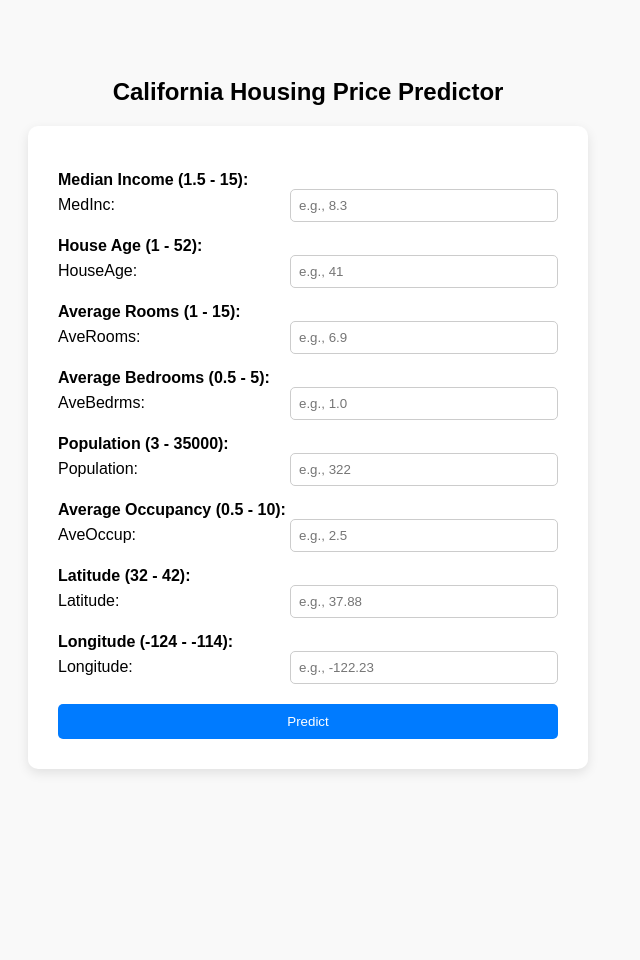
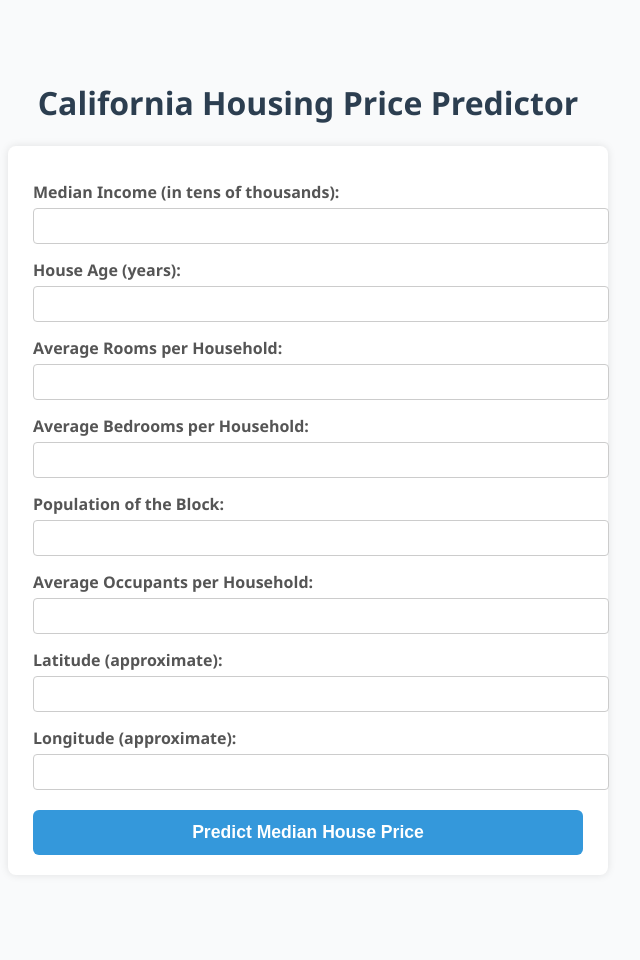
Before and after one commit to shreeyanshm/California-Housing, a Flask app: page / in a window 1280 px wide. Shown: the whole page, without its empty margins (332-972 px from the left). Before the commit the page ends 773 px from the top, so only its background shows below. Run offline with Flask 3, Linux system fonts and the light colour scheme; parts of the project's set-up code (start-up, migrations or seed data) failed here and were passed over.

Commit message:
html file updated

```diff
--- a/templates/home.html
+++ b/templates/home.html
@@ -1,129 +1,115 @@
 <!DOCTYPE html>
 <html lang="en">
 <head>
-    <meta charset="UTF-8">
-    <title>California Housing Price Prediction</title>
+    <meta charset="UTF-8" />
+    <meta name="viewport" content="width=device-width, initial-scale=1" />
+    <title>California Housing Price Predictor</title>
     <style>
         body {
-            font-family: Arial, sans-serif;
-            background: #f9f9f9;
+            font-family: 'Segoe UI', Tahoma, Geneva, Verdana, sans-serif;
+            max-width: 600px;
+            margin: 40px auto;
+            padding: 20px;
+            background: #f9fafb;
+            color: #333;
+        }
+        h1 {
             text-align: center;
-            padding-top: 50px;
+            color: #2c3e50;
         }
-
         form {
-            background: white;
-            padding: 30px;
-            margin: auto;
-            width: 500px;
-            border-radius: 10px;
-            box-shadow: 0px 4px 12px rgba(0, 0, 0, 0.1);
-            text-align: left;
+            background: #fff;
+            padding: 20px 25px;
+            border-radius: 8px;
+            box-shadow: 0 0 8px rgba(0,0,0,0.1);
+            margin-bottom: 25px;
         }
-
         label {
             display: block;
+            margin: 15px 0 5px;
+            font-weight: 600;
+            color: #555;
+        }
+        input[type="number"] {
+            width: 100%;
+            padding: 8px 12px;
+            border-radius: 4px;
+            border: 1px solid #ccc;
+            font-size: 1rem;
+        }
+        button {
+            margin-top: 20px;
+            width: 100%;
+            padding: 12px;
+            background-color: #3498db;
+            border: none;
+            color: white;
+            font-weight: 700;
+            font-size: 1.1rem;
+            border-radius: 6px;
+            cursor: pointer;
+            transition: background-color 0.3s ease;
+        }
+        button:hover {
+            background-color: #2980b9;
+        }
+        .result {
+            background: #dff0d8;
+            border: 1px solid #3c763d;
+            color: #3c763d;
+            padding: 15px 20px;
+            border-radius: 6px;
+            font-size: 1.25rem;
+            font-weight: 700;
+            text-align: center;
             margin-top: 15px;
-            font-weight: bold;
         }
-
-        .input-group {
-            display: flex;
-            align-items: center;
-            justify-content: space-between;
-        }
-
-        .input-group input[type="text"] {
-            width: 250px;
-            padding: 8px;
-            margin-left: 10px;
-            border: 1px solid #ccc;
-            border-radius: 5px;
-        }
-
-        input[type="submit"] {
-            background-color: #007BFF;
-            color: white;
-            padding: 10px 20px;
-            border: none;
-            border-radius: 5px;
-            margin-top: 20px;
-            cursor: pointer;
-            width: 100%;
-        }
-
-        input[type="submit"]:hover {
-            background-color: #0056b3;
-        }
-
-        .result {
-            margin-top: 20px;
-            font-weight: bold;
-            color: green;
+        .note {
+            font-size: 0.9rem;
+            color: #666;
+            margin-top: 5px;
             text-align: center;
+            font-style: italic;
         }
     </style>
 </head>
 <body>
+    <h1>California Housing Price Predictor</h1>
+    <form method="POST" action="/predict">
+        <label for="MedInc">Median Income (in tens of thousands):</label>
+        <input type="number" id="MedInc" name="MedInc" step="0.01" min="0" max="15" required />
 
-    <h2>California Housing Price Predictor</h2>
-    <form action="/predict" method="POST">
+        <label for="HouseAge">House Age (years):</label>
+        <input type="number" id="HouseAge" name="HouseAge" step="1" min="0" max="50" required />
 
-        <label>Median Income (1.5 - 15):</label>
-        <div class="input-group">
-            <span>MedInc:</span>
-            <input type="text" name="MedInc" placeholder="e.g., 8.3">
-        </div>
+        <label for="AveRooms">Average Rooms per Household:</label>
+        <input type="number" id="AveRooms" name="AveRooms" step="0.01" min="1" max="50" required />
 
-        <label>House Age (1 - 52):</label>
-        <div class="input-group">
-            <span>HouseAge:</span>
-            <input type="text" name="HouseAge" placeholder="e.g., 41">
-        </div>
+        <label for="AveBedrms">Average Bedrooms per Household:</label>
+        <input type="number" id="AveBedrms" name="AveBedrms" step="0.01" min="0" max="10" required />
 
-        <label>Average Rooms (1 - 15):</label>
-        <div class="input-group">
-            <span>AveRooms:</span>
-            <input type="text" name="AveRooms" placeholder="e.g., 6.9">
-        </div>
+        <label for="Population">Population of the Block:</label>
+        <input type="number" id="Population" name="Population" step="1" min="0" max="5000" required />
 
-        <label>Average Bedrooms (0.5 - 5):</label>
-        <div class="input-group">
-            <span>AveBedrms:</span>
-            <input type="text" name="AveBedrms" placeholder="e.g., 1.0">
-        </div>
+        <label for="AveOccup">Average Occupants per Household:</label>
+        <input type="number" id="AveOccup" name="AveOccup" step="0.01" min="0" max="10" required />
 
-        <label>Population (3 - 35000):</label>
-        <div class="input-group">
-            <span>Population:</span>
-            <input type="text" name="Population" placeholder="e.g., 322">
-        </div>
+        <label for="Latitude">Latitude (approximate):</label>
+        <input type="number" id="Latitude" name="Latitude" step="0.0001" min="32" max="42" required />
 
-        <label>Average Occupancy (0.5 - 10):</label>
-        <div class="input-group">
-            <span>AveOccup:</span>
-            <input type="text" name="AveOccup" placeholder="e.g., 2.5">
-        </div>
+        <label for="Longitude">Longitude (approximate):</label>
+        <input type="number" id="Longitude" name="Longitude" step="0.0001" min="-125" max="-114" required />
 
-        <label>Latitude (32 - 42):</label>
-        <div class="input-group">
-            <span>Latitude:</span>
-            <input type="text" name="Latitude" placeholder="e.g., 37.88">
-        </div>
-
-        <label>Longitude (-124 - -114):</label>
-        <div class="input-group">
-            <span>Longitude:</span>
-            <input type="text" name="Longitude" placeholder="e.g., -122.23">
-        </div>
-
-        <input type="submit" value="Predict">
-
+        <button type="submit">Predict Median House Price</button>
     </form>
 
     {% if prediction_text %}
-    <div class="result">{{ prediction_text }}</div>
+    <div class="result">
+        Predicted Median House Price: ${{ "%.2f"|format(prediction_text * 100000) }}
+    </div>
+    <div class="note">
+        *Price is estimated median value in USD.
+    </div>
     {% endif %}
-
 </body>
 </html>
```
